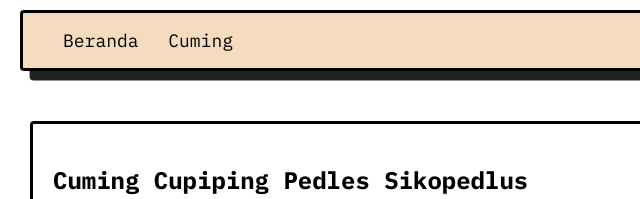
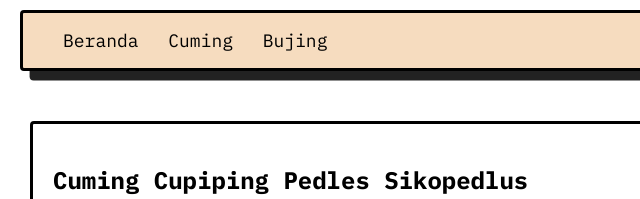
Before and after one commit to nep0x0/kucing-oren, a plain HTML site: page index.html in a window 1280 px wide. Shown: the part 309-508 px from the top of the page, 0-640 px from the left. Drawn offline with Linux system fonts and the light colour scheme.

Commit message:
add bujing navigation

```diff
--- a/index.html
+++ b/index.html
@@ -18,6 +18,7 @@
             <ul>
                 <li><a href="#beranda" class="hack15-menu-button">Beranda</a></li>
                 <li><a href="#cuming">Cuming</a></li>
+                <li><a href="#bujing">Bujing</a></li>
             </ul>
         </nav>
     </header>
```
